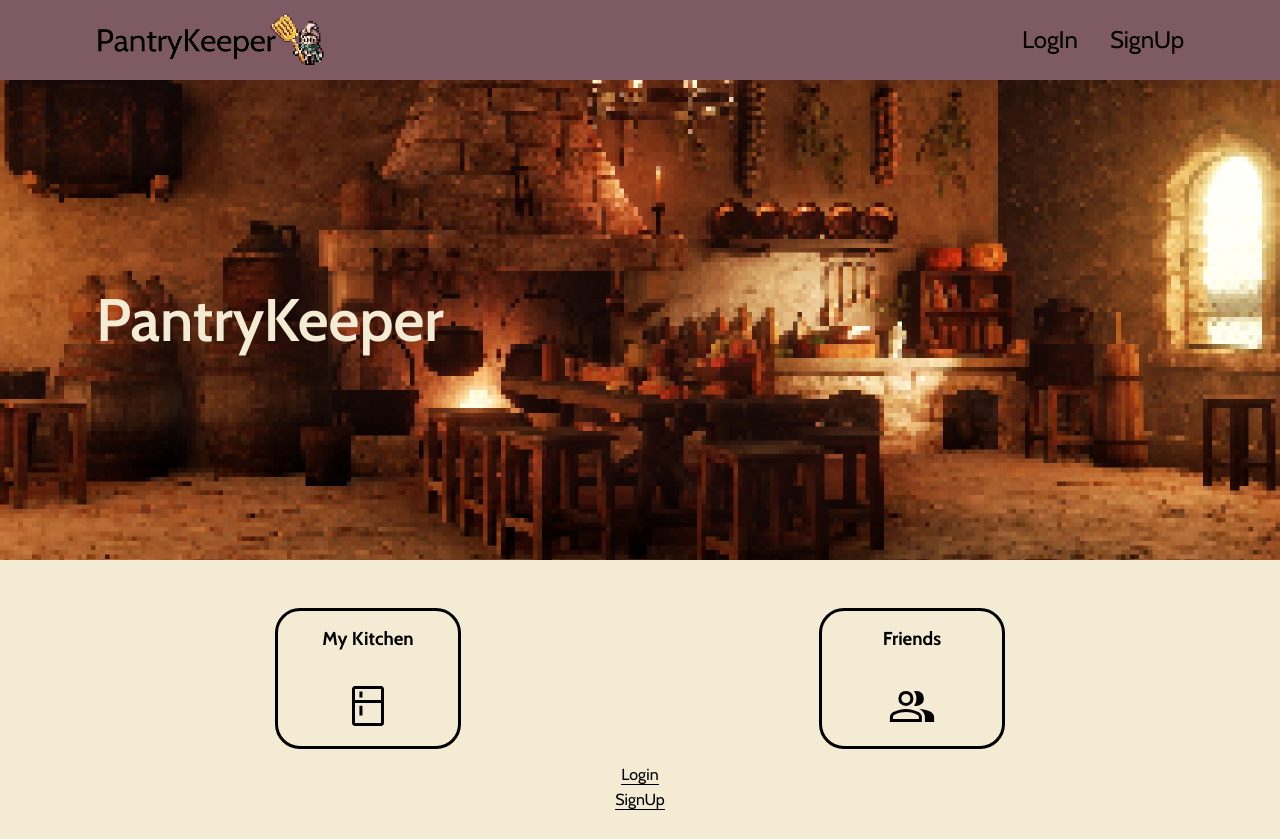
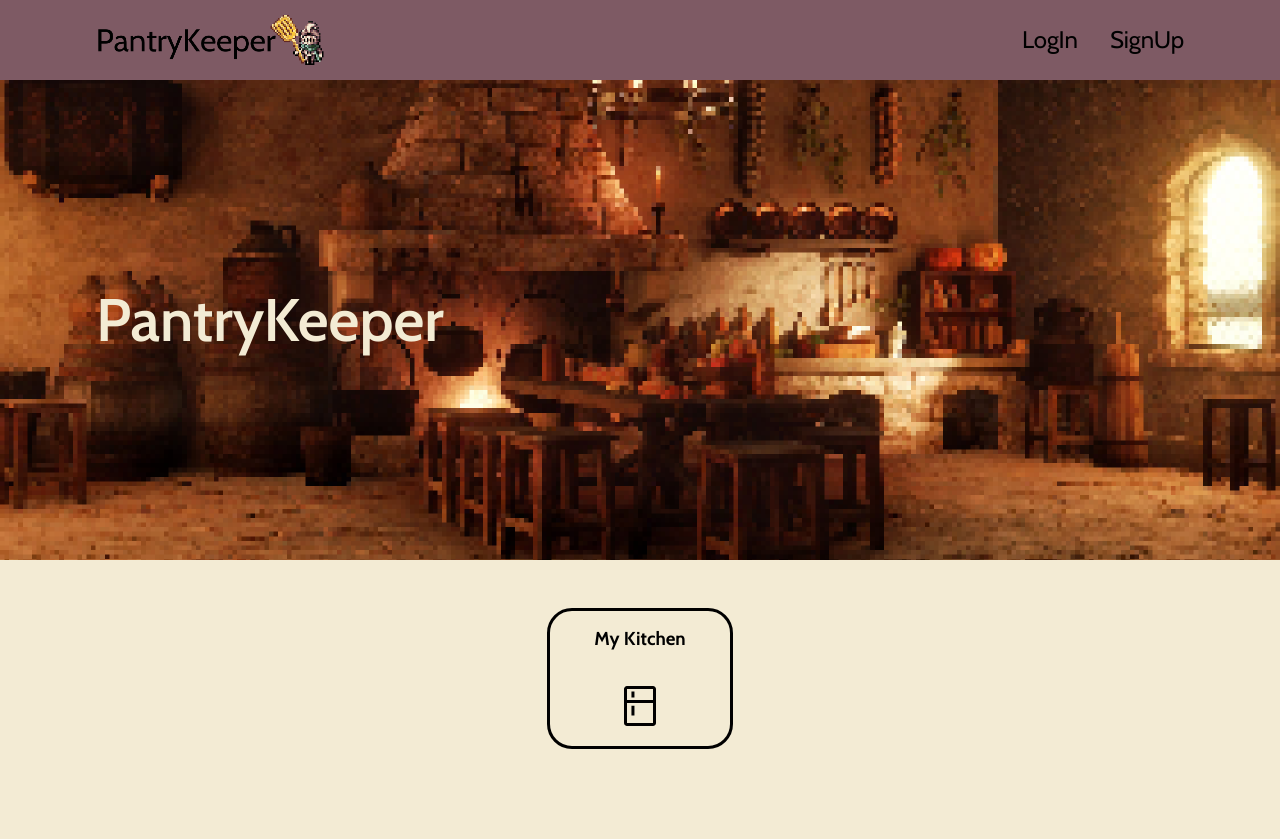
Before and after one commit to aliv314/pantrykeeper, a React (Create React App) app: page / in a window 1280 px wide. After the commit the page ends 800 px from the top, so only its background shows below. Built offline with nearby package versions, Linux system fonts and the light colour scheme; no server answers.

Commit message:
Made styling more consistent

```diff
--- a/src/components/Modals/PantriesModals/EditPantry/EditPantry.scss
+++ b/src/components/Modals/PantriesModals/EditPantry/EditPantry.scss
@@ -8,6 +8,9 @@
         @include modal-child;
         display: flex;
         flex-direction: column;
+    }
+    &__title{
+        margin-right: auto;
     }
     &__header{
         display:  flex;
--- a/src/components/Modals/PantriesModals/NewPantry/NewPantry.scss
+++ b/src/components/Modals/PantriesModals/NewPantry/NewPantry.scss
@@ -35,12 +35,9 @@
         @include input
     }
     &__buttons{
-        @include display-tablet{
-            display: flex;
-        }
     }
     &__button{
         @include buttons;
-        @include margin-baseline;
+        margin-bottom: 0.5rem;
     }
 }
--- a/src/pages/Home/Home.js
+++ b/src/pages/Home/Home.js
@@ -64,14 +64,11 @@ const Home = () => {
                     <div className='home-body__card' onClick={myKitchenHandler}>
                         <HomeCard text = "My Kitchen" icon = {myKichenIcon} />
                     </div>
-                    <div className='home-body__card' onClick={friendsHandler}>
+                    {/* Couldn't get it working in time :sob: */}
+                    {/* <div className='home-body__card' onClick={friendsHandler}>
                         <HomeCard text = "Friends" icon = {friendsIcon}/>
-                    </div>
+                    </div> */}
                 </div>
-                {/* If not Logged in or Signed up */}
-                {!user && <p className='home-body__user' onClick = {loginClickHandler}> Login </p>}
-                {/* If not logged in or signed up */}
-                {!user && <p className='home-body__user' onClick= {signUpClickHandler}> SignUp</p>}
                 {/* If not logged in or signed up */}
                 {user && <p className='home-body__user' onClick= {logOutClickHandler}> Logout </p>}
             </section>
```
